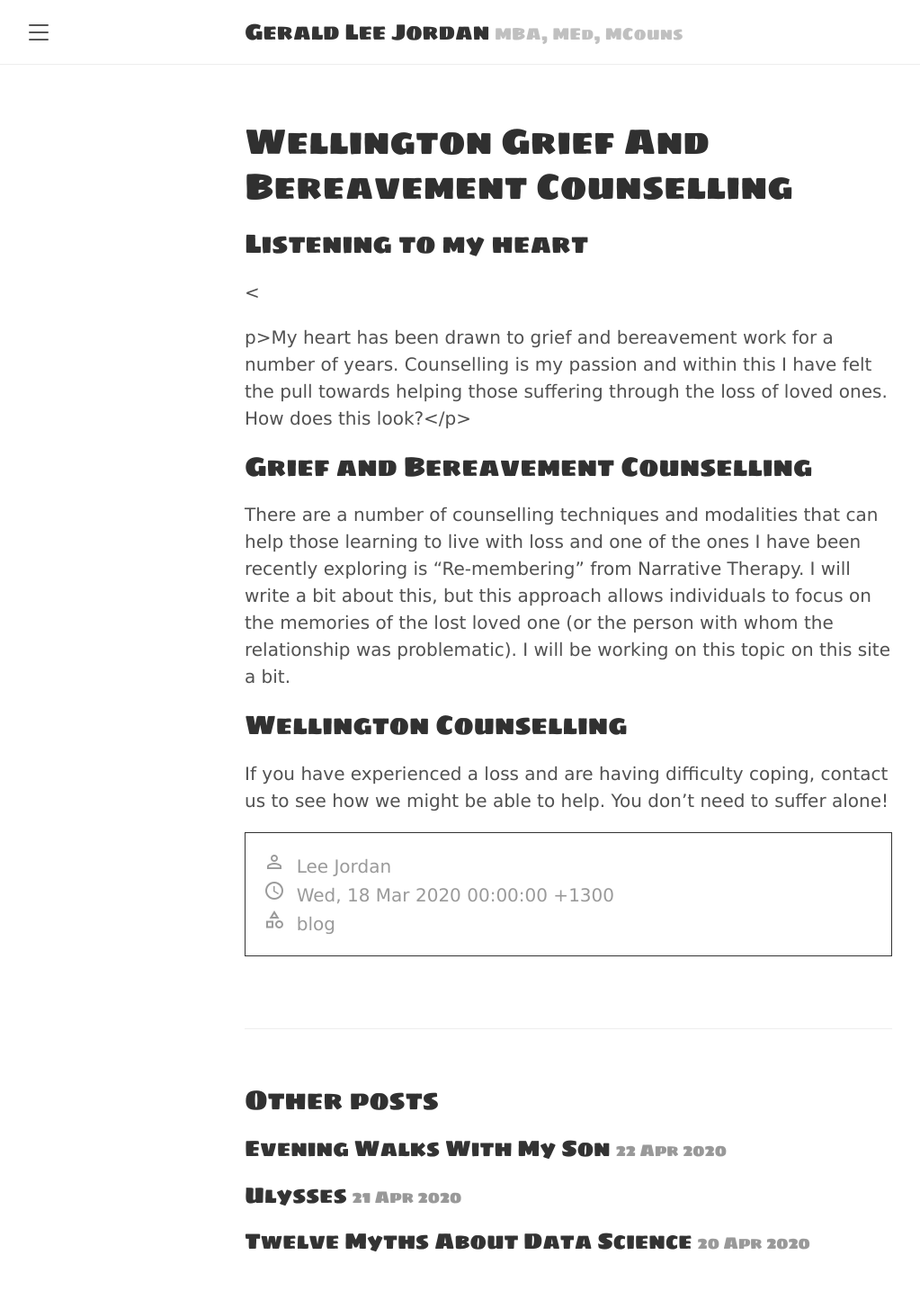
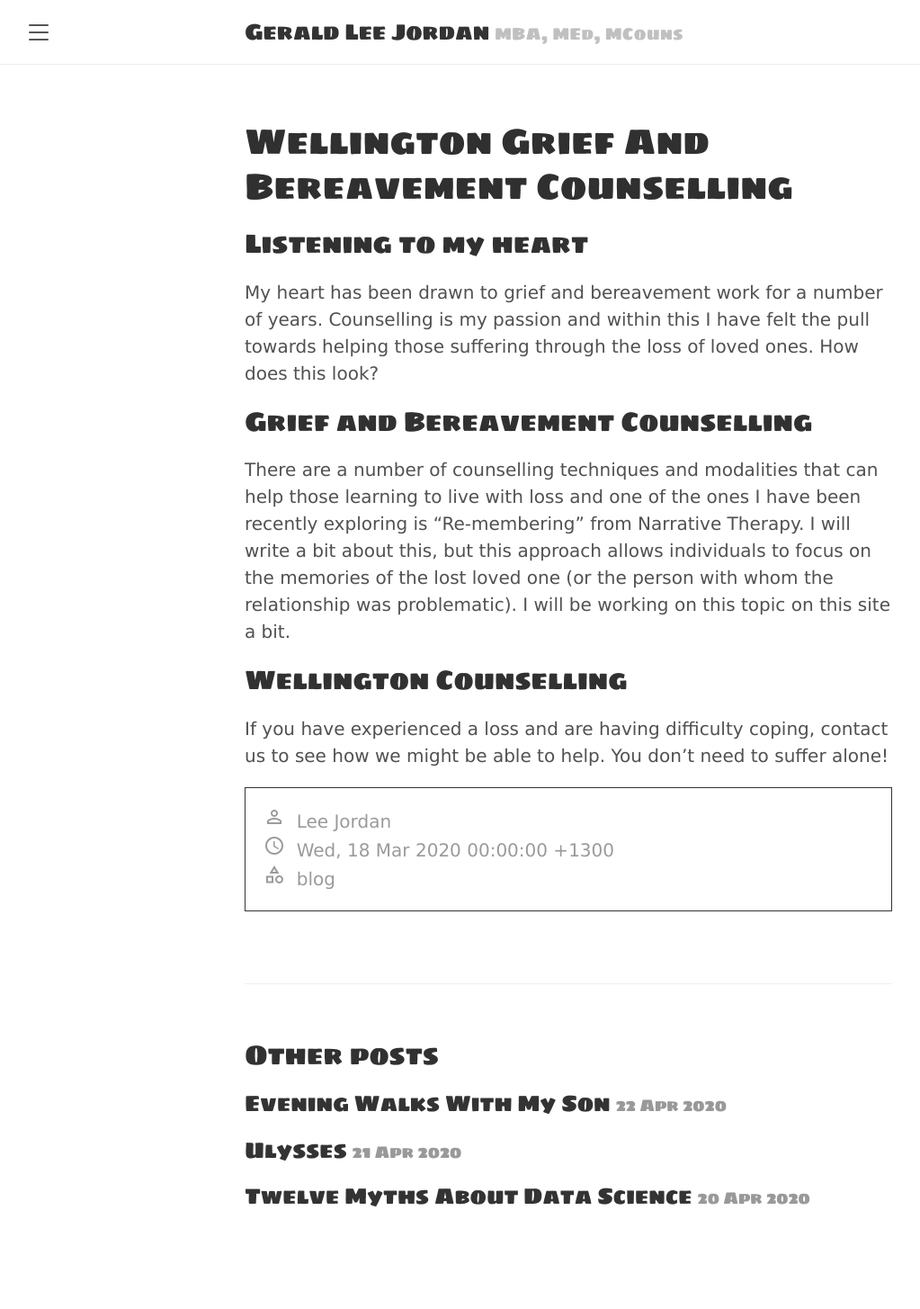
Before and after one commit to tracyjordan/tracyjordan.github.io, a Jekyll site: the page built from _posts/2020-02-26-wellington-grief-and-bereavement-counselling.md, in a window 1280 px wide. Shown: the whole page at 90% size, without its empty margins (8-1031 px from the left). Built offline with Jekyll 4.4.1, drawn with Linux system fonts in a browser that asks for light colours; after the commit the page ends 1405 px from its top, so only the background shows below that.

```diff
--- a/_posts/2020-02-26-wellington-grief-and-bereavement-counselling.md
+++ b/_posts/2020-02-26-wellington-grief-and-bereavement-counselling.md
@@ -7,9 +7,9 @@ author: Lee Jordan
 published: true
 ---
 
-<h2>Listening to my heart</h2><
+<h2>Listening to my heart</h2>
 
-p>My heart has been drawn to grief and bereavement work for a number of years. Counselling is my passion and within this I have felt the pull towards helping those suffering through the loss of loved ones. How does this look?</p>
+<p>My heart has been drawn to grief and bereavement work for a number of years. Counselling is my passion and within this I have felt the pull towards helping those suffering through the loss of loved ones. How does this look?</p>
 
 <h2>Grief and Bereavement Counselling</h2>
 
```
